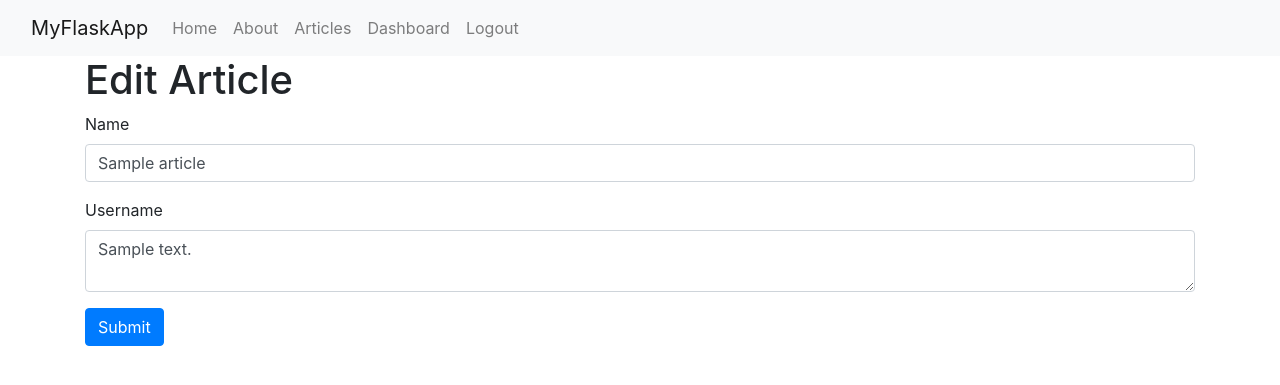
After one commit to daekun0920/my-flask-app, a Flask app: page /edit_article/1 in a window 1280 px wide. The commit adds this page. Shown: the top 385 px of the page. Run offline with Flask 2, Linux system fonts and the light colour scheme; the visitor is signed in with stand-in values (Sample User, id 1); tables that the repository leaves empty or names only in its code hold one stand-in row (values such as "Sample post"); some libraries are stand-ins or nearby versions.

Commit message:
flask delete and edit

```diff
--- a/app.py
+++ b/app.py
@@ -196,7 +196,64 @@
 
     return render_template('add_article.html', form=form)
 
+@app.route('/edit_article/<string:id>', methods=['GET', 'POST'])
+@is_logged_in
+def edit_article(id):
+    # Create Cursor
+    cur = mysql.connection.cursor()
 
+    # Get Article By id
+    result = cur.execute("SELECT * FROM articles WHERE id = %s", [id])
+
+    article = cur.fetchone()
+
+
+    # Get Form
+    form = ArticleForm(request.form)
+
+    # Populate Article Form Fields
+    form.title.data = article['title']
+    form.body.data = article['body']
+
+
+    if request.method == 'POST' and form.validate():
+        title = request.form['title']
+        body = request.form['body']
+
+        # Create Cursor
+        cur = mysql.connection.cursor()
+
+        # Execute
+        cur.execute("UPDATE articles SET name=%s, body=%s WHERE id = %s", [title, body, id])
+
+        # Commit to DB
+        mysql.connection.commit()
+
+        # Close
+        cur.close()
+
+        flash('Article Updated', 'success')
+
+        return redirect(url_for('dashboard'))
+
+    return render_template('edit_article.html', form=form)
+
+
+@app.route('/delete_article/<string:id>', methods=['POST'])
+@is_logged_in
+def delete_article(id):
+    # Create cursor
+    cur = mysql.connection.cursor()
+
+    cur.execute("DELETE FROM articles WHERE id = %s", [id])
+
+    mysql.connection.commit()
+
+    cur.close()
+
+    flash('Article Deleted', 'success')
+
+    return redirect(url_for('dashboard'))
 
 
 
--- /dev/null
+++ b/templates/edit_article.html
@@ -0,0 +1,15 @@
+{% extends 'layout.html' %}
+
+{% block body %}
+  <h1>Edit Article</h1>
+  {% from "includes/_formhelpers.html" import render_field %}
+  <form method="POST" action="">
+    <div class="form-group">
+      {{ render_field(form.title, class_="form-control") }}
+    </div>
+    <div class="form-group">
+      {{ render_field(form.body, class_="form-control", id="editor") }}
+    </div>
+    <p><input class="btn btn-primary" type="submit" value="Submit">
+  </form>
+{% endblock %}
```
Also changed, not shown: templates/dashboard.html (+6 -1 lines).
